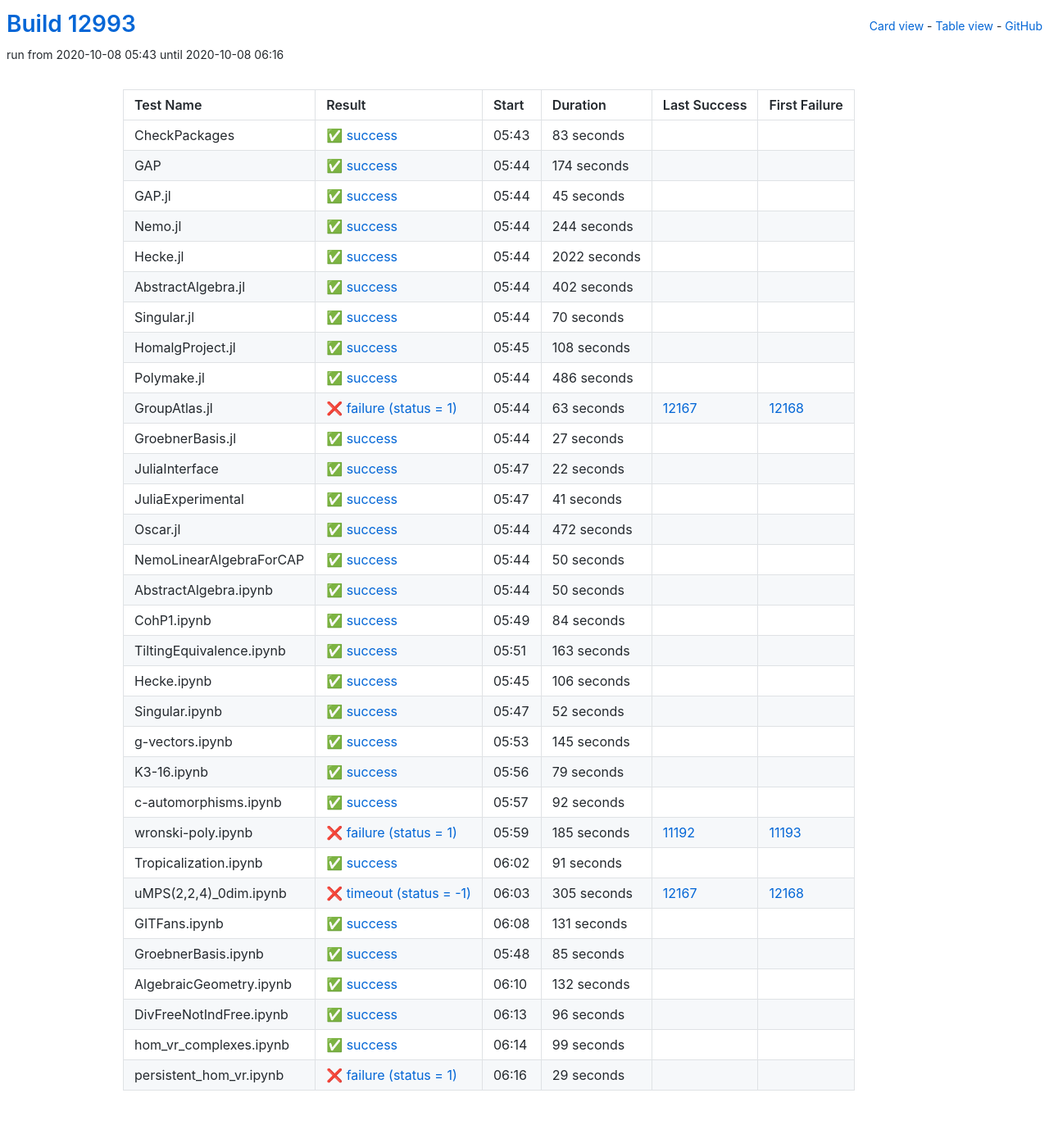
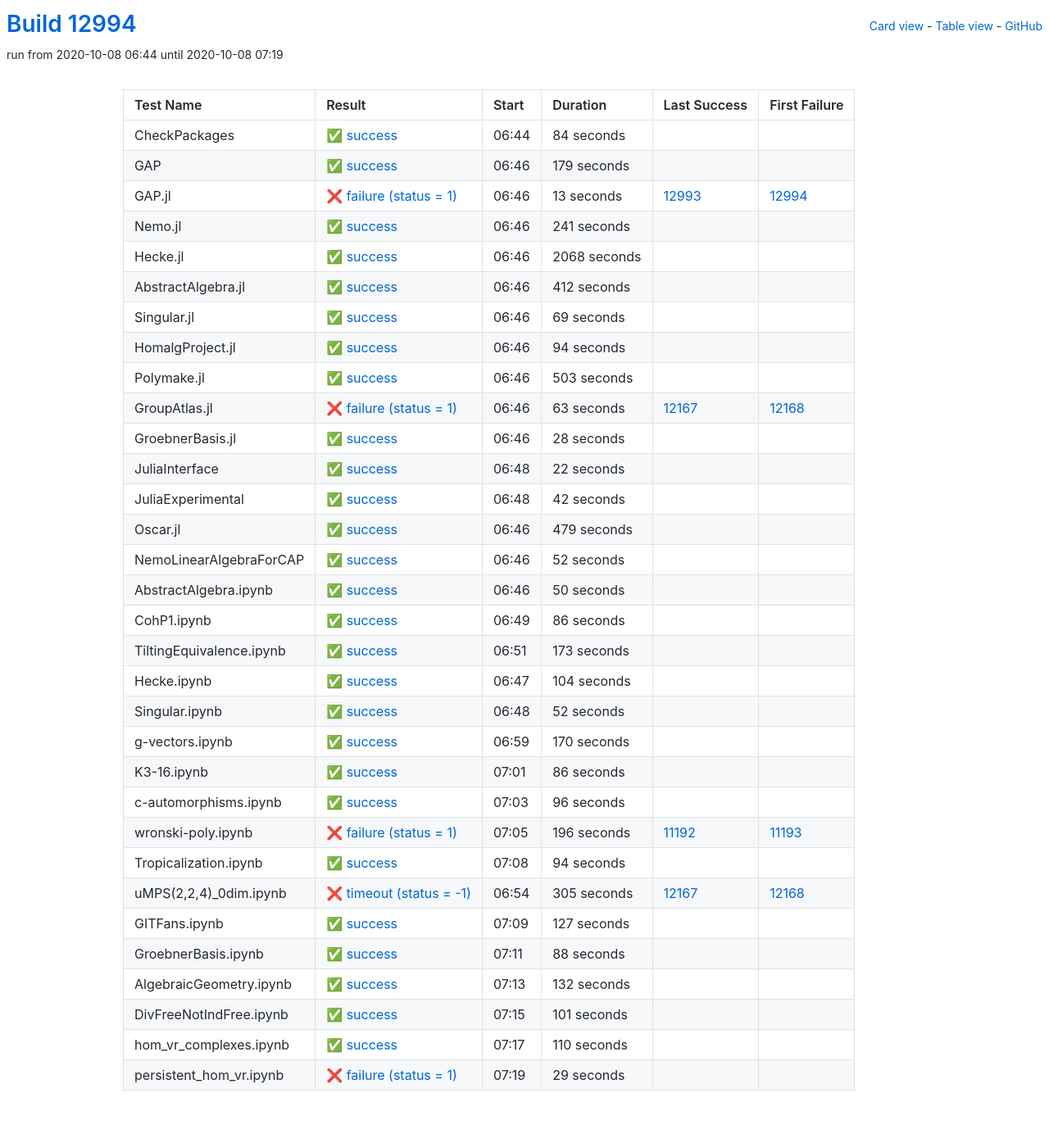
Before and after one commit to oscar-system/oscar-ci-status, a Jekyll site: the page built from table.html, in a window 1280 px wide. Shown: the whole page at 82% size. Built offline with Jekyll 4.4.1, drawn with Linux system fonts in a browser that asks for light colours.

Commit message:
Build #12994

```diff
--- a/_data/ci.yml
+++ b/_data/ci.yml
@@ -1,6 +1,6 @@
 ---
-build: 12993
-build_url: https://oscarci.mathematik.uni-kl.de/job/oscar/12993/
+build: 12994
+build_url: https://oscarci.mathematik.uni-kl.de/job/oscar/12994/
 job: oscar
 organization: oscar-system
 repo: oscar-ci-status
@@ -8,116 +8,116 @@
 tests:
 - name: CheckPackages
   id: checkpackages
-  log: https://oscarci.mathematik.uni-kl.de/job/oscar/12993/artifact/logs/build-12993/CheckPackages.log
-  start: 2020-10-08 05:43
+  log: https://oscarci.mathematik.uni-kl.de/job/oscar/12994/artifact/logs/build-12994/CheckPackages.log
+  start: 2020-10-08 06:44
   success: true
   exitcode: 0
   status: success
-  duration: 83
+  duration: 84
   last_success: false
   last_success_url:
   first_failure: false
   first_failure_url:
 - name: GAP
   id: gap
-  log: https://oscarci.mathematik.uni-kl.de/job/oscar/12993/artifact/logs/build-12993/GAP.log
-  start: 2020-10-08 05:44
+  log: https://oscarci.mathematik.uni-kl.de/job/oscar/12994/artifact/logs/build-12994/GAP.log
+  start: 2020-10-08 06:46
   success: true
   exitcode: 0
   status: success
-  duration: 174
+  duration: 179
   last_success: false
   last_success_url:
   first_failure: false
   first_failure_url:
 - name: GAP.jl
   id: gap-jl
-  log: https://oscarci.mathematik.uni-kl.de/job/oscar/12993/artifact/logs/build-12993/GAP.jl.log
-  start: 2020-10-08 05:44
+  log: https://oscarci.mathematik.uni-kl.de/job/oscar/12994/artifact/logs/build-12994/GAP.jl.log
+  start: 2020-10-08 06:46
+  success: false
+  exitcode: 1
+  status: failure
+  duration: 13
+  last_success: 12993
+  last_success_url: https://oscarci.mathematik.uni-kl.de/job/oscar/12993/
+  first_failure: 12994
+  first_failure_url: https://oscarci.mathematik.uni-kl.de/job/oscar/12994/
+- name: Nemo.jl
+  id: nemo-jl
+  log: https://oscarci.mathematik.uni-kl.de/job/oscar/12994/artifact/logs/build-12994/Nemo.jl.log
+  start: 2020-10-08 06:46
   success: true
   exitcode: 0
   status: success
-  duration: 45
-  last_success: false
-  last_success_url:
-  first_failure: false
-  first_failure_url:
-- name: Nemo.jl
-  id: nemo-jl
-  log: https://oscarci.mathematik.uni-kl.de/job/oscar/12993/artifact/logs/build-12993/Nemo.jl.log
-  start: 2020-10-08 05:44
-  success: true
-  exitcode: 0
-  status: success
-  duration: 244
+  duration: 241
   last_success: false
   last_success_url:
   first_failure: false
   first_failure_url:
 - name: Hecke.jl
   id: hecke-jl
-  log: https://oscarci.mathematik.uni-kl.de/job/oscar/12993/artifact/logs/build-12993/Hecke.jl.log
-  start: 2020-10-08 05:44
+  log: https://oscarci.mathematik.uni-kl.de/job/oscar/12994/artifact/logs/build-12994/Hecke.jl.log
+  start: 2020-10-08 06:46
   success: true
   exitcode: 0
   status: success
-  duration: 2022
+  duration: 2068
   last_success: false
   last_success_url:
   first_failure: false
   first_failure_url:
 - name: AbstractAlgebra.jl
   id: abstractalgebra-jl
-  log: https://oscarci.mathematik.uni-kl.de/job/oscar/12993/artifact/logs/build-12993/AbstractAlgebra.jl.log
-  start: 2020-10-08 05:44
+  log: https://oscarci.mathematik.uni-kl.de/job/oscar/12994/artifact/logs/build-12994/AbstractAlgebra.jl.log
+  start: 2020-10-08 06:46
   success: true
   exitcode: 0
   status: success
-  duration: 402
+  duration: 412
   last_success: false
   last_success_url:
   first_failure: false
   first_failure_url:
 - name: Singular.jl
   id: singular-jl
-  log: https://oscarci.mathematik.uni-kl.de/job/oscar/12993/artifact/logs/build-12993/Singular.jl.log
-  start: 2020-10-08 05:44
+  log: https://oscarci.mathematik.uni-kl.de/job/oscar/12994/artifact/logs/build-12994/Singular.jl.log
+  start: 2020-10-08 06:46
   success: true
   exitcode: 0
   status: success
-  duration: 70
+  duration: 69
   last_success: false
   last_success_url:
   first_failure: false
   first_failure_url:
 - name: HomalgProject.jl
   id: homalgproject-jl
-  log: https://oscarci.mathematik.uni-kl.de/job/oscar/12993/artifact/logs/build-12993/HomalgProject.jl.log
-  start: 2020-10-08 05:45
+  log: https://oscarci.mathematik.uni-kl.de/job/oscar/12994/artifact/logs/build-12994/HomalgProject.jl.log
+  start: 2020-10-08 06:46
   success: true
   exitcode: 0
   status: success
-  duration: 108
+  duration: 94
   last_success: false
   last_success_url:
   first_failure: false
   first_failure_url:
 - name: Polymake.jl
   id: polymake-jl
-  log: https://oscarci.mathematik.uni-kl.de/job/oscar/12993/artifact/logs/build-12993/Polymake.jl.log
-  start: 2020-10-08 05:44
+  log: https://oscarci.mathematik.uni-kl.de/job/oscar/12994/artifact/logs/build-12994/Polymake.jl.log
+  start: 2020-10-08 06:46
   success: true
   exitcode: 0
   status: success
-  duration: 486
+  duration: 503
   last_success: false
   last_success_url:
   first_failure: false
   first_failure_url:
 - name: GroupAtlas.jl
   id: groupatlas-jl
-  log: https://oscarci.mathematik.uni-kl.de/job/oscar/12993/artifact/logs/build-12993/GroupAtlas.jl.log
-  start: 2020-10-08 05:44
+  log: https://oscarci.mathematik.uni-kl.de/job/oscar/12994/artifact/logs/build-12994/GroupAtlas.jl.log
+  start: 2020-10-08 06:46
   success: false
   exitcode: 1
   status: failure
@@ -128,20 +128,20 @@
   first_failure_url: https://oscarci.mathematik.uni-kl.de/job/oscar/12168/
 - name: GroebnerBasis.jl
   id: groebnerbasis-jl
-  log: https://oscarci.mathematik.uni-kl.de/job/oscar/12993/artifact/logs/build-12993/GroebnerBasis.jl.log
-  start: 2020-10-08 05:44
+  log: https://oscarci.mathematik.uni-kl.de/job/oscar/12994/artifact/logs/build-12994/GroebnerBasis.jl.log
+  start: 2020-10-08 06:46
   success: true
   exitcode: 0
   status: success
-  duration: 27
+  duration: 28
   last_success: false
   last_success_url:
   first_failure: false
   first_failure_url:
 - name: JuliaInterface
   id: juliainterface
-  log: https://oscarci.mathematik.uni-kl.de/job/oscar/12993/artifact/logs/build-12993/JuliaInterface.log
-  start: 2020-10-08 05:47
+  log: https://oscarci.mathematik.uni-kl.de/job/oscar/12994/artifact/logs/build-12994/JuliaInterface.log
+  start: 2020-10-08 06:48
   success: true
   exitcode: 0
   status: success
@@ -152,44 +152,44 @@
   first_failure_url:
 - name: JuliaExperimental
   id: juliaexperimental
-  log: https://oscarci.mathematik.uni-kl.de/job/oscar/12993/artifact/logs/build-12993/JuliaExperimental.log
-  start: 2020-10-08 05:47
+  log: https://oscarci.mathematik.uni-kl.de/job/oscar/12994/artifact/logs/build-12994/JuliaExperimental.log
+  start: 2020-10-08 06:48
   success: true
   exitcode: 0
   status: success
-  duration: 41
+  duration: 42
   last_success: false
   last_success_url:
   first_failure: false
   first_failure_url:
 - name: Oscar.jl
   id: oscar-jl
-  log: https://oscarci.mathematik.uni-kl.de/job/oscar/12993/artifact/logs/build-12993/Oscar.jl.log
-  start: 2020-10-08 05:44
+  log: https://oscarci.mathematik.uni-kl.de/job/oscar/12994/artifact/logs/build-12994/Oscar.jl.log
+  start: 2020-10-08 06:46
   success: true
   exitcode: 0
   status: success
-  duration: 472
+  duration: 479
   last_success: false
   last_success_url:
   first_failure: false
   first_failure_url:
 - name: NemoLinearAlgebraForCAP
   id: nemolinearalgebraforcap
-  log: https://oscarci.mathematik.uni-kl.de/job/oscar/12993/artifact/logs/build-12993/NemoLinearAlgebraForCAP.log
-  start: 2020-10-08 05:44
+  log: https://oscarci.mathematik.uni-kl.de/job/oscar/12994/artifact/logs/build-12994/NemoLinearAlgebraForCAP.log
+  start: 2020-10-08 06:46
   success: true
   exitcode: 0
   status: success
-  duration: 50
+  duration: 52
   last_success: false
   last_success_url:
   first_failure: false
   first_failure_url:
 - name: AbstractAlgebra.ipynb
   id: abstractalgebra-ipynb
-  log: https://oscarci.mathematik.uni-kl.de/job/oscar/12993/artifact/logs/build-12993/AbstractAlgebra.ipynb.log
-  start: 2020-10-08 05:44
+  log: https://oscarci.mathematik.uni-kl.de/job/oscar/12994/artifact/logs/build-12994/AbstractAlgebra.ipynb.log
+  start: 2020-10-08 06:46
   success: true
   exitcode: 0
   status: success
@@ -200,44 +200,44 @@
   first_failure_url:
 - name: CohP1.ipynb
   id: cohp1-ipynb
-  log: https://oscarci.mathematik.uni-kl.de/job/oscar/12993/artifact/logs/build-12993/CohP1.ipynb.log
-  start: 2020-10-08 05:49
+  log: https://oscarci.mathematik.uni-kl.de/job/oscar/12994/artifact/logs/build-12994/CohP1.ipynb.log
+  start: 2020-10-08 06:49
   success: true
   exitcode: 0
   status: success
-  duration: 84
+  duration: 86
   last_success: false
   last_success_url:
   first_failure: false
   first_failure_url:
 - name: TiltingEquivalence.ipynb
   id: tiltingequivalence-ipynb
-  log: https://oscarci.mathematik.uni-kl.de/job/oscar/12993/artifact/logs/build-12993/TiltingEquivalence.ipynb.log
-  start: 2020-10-08 05:51
+  log: https://oscarci.mathematik.uni-kl.de/job/oscar/12994/artifact/logs/build-12994/TiltingEquivalence.ipynb.log
+  start: 2020-10-08 06:51
   success: true
   exitcode: 0
   status: success
-  duration: 163
+  duration: 173
   last_success: false
   last_success_url:
   first_failure: false
   first_failure_url:
 - name: Hecke.ipynb
   id: hecke-ipynb
-  log: https://oscarci.mathematik.uni-kl.de/job/oscar/12993/artifact/logs/build-12993/Hecke.ipynb.log
-  start: 2020-10-08 05:45
+  log: https://oscarci.mathematik.uni-kl.de/job/oscar/12994/artifact/logs/build-12994/Hecke.ipynb.log
+  start: 2020-10-08 06:47
   success: true
   exitcode: 0
   status: success
-  duration: 106
+  duration: 104
   last_success: false
   last_success_url:
   first_failure: false
   first_failure_url:
 - name: Singular.ipynb
   id: singular-ipynb
-  log: https://oscarci.mathematik.uni-kl.de/job/oscar/12993/artifact/logs/build-12993/Singular.ipynb.log
-  start: 2020-10-08 05:47
+  log: https://oscarci.mathematik.uni-kl.de/job/oscar/12994/artifact/logs/build-12994/Singular.ipynb.log
+  start: 2020-10-08 06:48
   success: true
   exitcode: 0
   status: success
@@ -248,68 +248,68 @@
   first_failure_url:
 - name: g-vectors.ipynb
   id: g-vectors-ipynb
-  log: https://oscarci.mathematik.uni-kl.de/job/oscar/12993/artifact/logs/build-12993/g-vectors.ipynb.log
-  start: 2020-10-08 05:53
+  log: https://oscarci.mathematik.uni-kl.de/job/oscar/12994/artifact/logs/build-12994/g-vectors.ipynb.log
+  start: 2020-10-08 06:59
   success: true
   exitcode: 0
   status: success
-  duration: 145
+  duration: 170
   last_success: false
   last_success_url:
   first_failure: false
   first_failure_url:
 - name: K3-16.ipynb
   id: k3-16-ipynb
-  log: https://oscarci.mathematik.uni-kl.de/job/oscar/12993/artifact/logs/build-12993/K3-16.ipynb.log
-  start: 2020-10-08 05:56
+  log: https://oscarci.mathematik.uni-kl.de/job/oscar/12994/artifact/logs/build-12994/K3-16.ipynb.log
+  start: 2020-10-08 07:01
   success: true
   exitcode: 0
   status: success
-  duration: 79
+  duration: 86
   last_success: false
   last_success_url:
   first_failure: false
   first_failure_url:
 - name: c-automorphisms.ipynb
   id: c-automorphisms-ipynb
-  log: https://oscarci.mathematik.uni-kl.de/job/oscar/12993/artifact/logs/build-12993/c-automorphisms.ipynb.log
-  start: 2020-10-08 05:57
+  log: https://oscarci.mathematik.uni-kl.de/job/oscar/12994/artifact/logs/build-12994/c-automorphisms.ipynb.log
+  start: 2020-10-08 07:03
   success: true
   exitcode: 0
   status: success
-  duration: 92
+  duration: 96
   last_success: false
   last_success_url:
   first_failure: false
   first_failure_url:
 - name: wronski-poly.ipynb
   id: wronski-poly-ipynb
-  log: https://oscarci.mathematik.uni-kl.de/job/oscar/12993/artifact/logs/build-12993/wronski-poly.ipynb.log
-  start: 2020-10-08 05:59
+  log: https://oscarci.mathematik.uni-kl.de/job/oscar/12994/artifact/logs/build-12994/wronski-poly.ipynb.log
+  start: 2020-10-08 07:05
   success: false
   exitcode: 1
   status: failure
-  duration: 185
+  duration: 196
   last_success: 11192
   last_success_url: https://oscarci.mathematik.uni-kl.de/job/oscar/11192/
   first_failure: 11193
   first_failure_url: https://oscarci.mathematik.uni-kl.de/job/oscar/11193/
 - name: Tropicalization.ipynb
   id: tropicalization-ipynb
-  log: https://oscarci.mathematik.uni-kl.de/job/oscar/12993/artifact/logs/build-12993/Tropicalization.ipynb.log
-  start: 2020-10-08 06:02
+  log: https://oscarci.mathematik.uni-kl.de/job/oscar/12994/artifact/logs/build-12994/Tropicalization.ipynb.log
+  start: 2020-10-08 07:08
   success: true
   exitcode: 0
   status: success
-  duration: 91
+  duration: 94
   last_success: false
   last_success_url:
   first_failure: false
   first_failure_url:
 - name: uMPS(2,2,4)_0dim.ipynb
   id: umps-2-2-4-0dim-ipynb
-  log: https://oscarci.mathematik.uni-kl.de/job/oscar/12993/artifact/logs/build-12993/uMPS-2-2-4-_0dim.ipynb.log
-  start: 2020-10-08 06:03
+  log: https://oscarci.mathematik.uni-kl.de/job/oscar/12994/artifact/logs/build-12994/uMPS-2-2-4-_0dim.ipynb.log
+  start: 2020-10-08 06:54
   success: false
   exitcode: -1
   status: timeout
@@ -320,32 +320,32 @@
   first_failure_url: https://oscarci.mathematik.uni-kl.de/job/oscar/12168/
 - name: GITFans.ipynb
   id: gitfans-ipynb
-  log: https://oscarci.mathematik.uni-kl.de/job/oscar/12993/artifact/logs/build-12993/GITFans.ipynb.log
-  start: 2020-10-08 06:08
+  log: https://oscarci.mathematik.uni-kl.de/job/oscar/12994/artifact/logs/build-12994/GITFans.ipynb.log
+  start: 2020-10-08 07:09
   success: true
   exitcode: 0
   status: success
-  duration: 131
+  duration: 127
   last_success: false
   last_success_url:
   first_failure: false
   first_failure_url:
 - name: GroebnerBasis.ipynb
   id: groebnerbasis-ipynb
-  log: https://oscarci.mathematik.uni-kl.de/job/oscar/12993/artifact/logs/build-12993/GroebnerBasis.ipynb.log
-  start: 2020-10-08 05:48
+  log: https://oscarci.mathematik.uni-kl.de/job/oscar/12994/artifact/logs/build-12994/GroebnerBasis.ipynb.log
+  start: 2020-10-08 07:11
   success: true
   exitcode: 0
   status: success
-  duration: 85
+  duration: 88
   last_success: false
   last_success_url:
   first_failure: false
   first_failure_url:
 - name: AlgebraicGeometry.ipynb
   id: algebraicgeometry-ipynb
-  log: https://oscarci.mathematik.uni-kl.de/job/oscar/12993/artifact/logs/build-12993/AlgebraicGeometry.ipynb.log
-  start: 2020-10-08 06:10
+  log: https://oscarci.mathematik.uni-kl.de/job/oscar/12994/artifact/logs/build-12994/AlgebraicGeometry.ipynb.log
+  start: 2020-10-08 07:13
   success: true
   exitcode: 0
   status: success
@@ -356,32 +356,32 @@
   first_failure_url:
 - name: DivFreeNotIndFree.ipynb
   id: divfreenotindfree-ipynb
-  log: https://oscarci.mathematik.uni-kl.de/job/oscar/12993/artifact/logs/build-12993/DivFreeNotIndFree.ipynb.log
-  start: 2020-10-08 06:13
+  log: https://oscarci.mathematik.uni-kl.de/job/oscar/12994/artifact/logs/build-12994/DivFreeNotIndFree.ipynb.log
+  start: 2020-10-08 07:15
   success: true
   exitcode: 0
   status: success
-  duration: 96
+  duration: 101
   last_success: false
   last_success_url:
   first_failure: false
   first_failure_url:
 - name: hom_vr_complexes.ipynb
   id: hom-vr-complexes-ipynb
-  log: https://oscarci.mathematik.uni-kl.de/job/oscar/12993/artifact/logs/build-12993/hom_vr_complexes.ipynb.log
-  start: 2020-10-08 06:14
+  log: https://oscarci.mathematik.uni-kl.de/job/oscar/12994/artifact/logs/build-12994/hom_vr_complexes.ipynb.log
+  start: 2020-10-08 07:17
   success: true
   exitcode: 0
   status: success
-  duration: 99
+  duration: 110
   last_success: false
   last_success_url:
   first_failure: false
   first_failure_url:
 - name: persistent_hom_vr.ipynb
   id: persistent-hom-vr-ipynb
-  log: https://oscarci.mathematik.uni-kl.de/job/oscar/12993/artifact/logs/build-12993/persistent_hom_vr.ipynb.log
-  start: 2020-10-08 06:16
+  log: https://oscarci.mathematik.uni-kl.de/job/oscar/12994/artifact/logs/build-12994/persistent_hom_vr.ipynb.log
+  start: 2020-10-08 07:19
   success: false
   exitcode: 1
   status: failure
```
Also changed, not shown: README.md.
